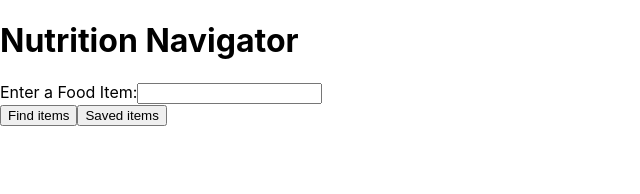
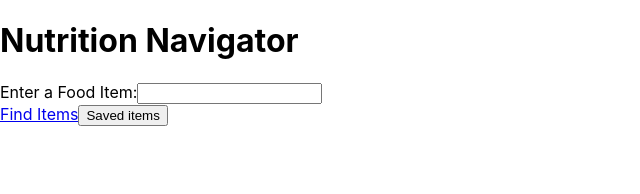
Before and after one commit to Abdul-Bart-Solomon-Co/nutrition-navigator-, a React (Create React App) app: page / in a window 1280 px wide. Shown: the top 194 px of the page, without its empty margins (0-640 px from the left). Built offline with nearby package versions, Linux system fonts and the light colour scheme.

Commit message:
refactored food list component :fire::fire:

```diff
--- a/package.json
+++ b/package.json
@@ -9,6 +9,7 @@
     "axios": "^0.25.0",
     "react": "^17.0.2",
     "react-dom": "^17.0.2",
+    "react-router-dom": "^6.2.1",
     "react-scripts": "^5.0.0",
     "web-vitals": "^2.1.4"
   },
--- a/src/App.js
+++ b/src/App.js
@@ -1,10 +1,13 @@
 import './App.css';
 import { filterByTagId, filteredNutrients } from "./utils.js";
 import axios from "axios";
+import { Route, Routes, Links, Link } from "react-router-dom";
+
 
 import { useState, useEffect } from 'react';
 import NutrientsDetail from './components/NutrientsDetails';
 import Comparisons from './components/Comparisons';
+import { FoodList } from './components/FoodList';
 function App() {
 
   const [ userInput, setUserInput ] = useState('');
@@ -132,29 +135,24 @@ function App() {
       <main>
         <section>
           <div>
-            <button>Find items</button>
+            <Link to="/">Find Items</Link>
             <button>Saved items</button>
           </div>
-          {
-            foodArray.map((foodItem) => {
-              return(
-                <div key={foodItem.tag_id + foodItem.food_name}>
-                  <img src={foodItem.photo.thumb} alt={`This is ${foodItem.food_name}`} />
-                  <h2>{foodItem.food_name}</h2>
-                  <button onClick={() => handleDetailClick(foodItem.food_name)}>Details</button>
-                </div>
-              )
-            })
-          }
-          { Object.keys(foodItemDetails).length > 0 &&
-            <NutrientsDetail {...foodItemDetails} handleCompare={handleCompare} />
-          }
+          {/* <FoodList foodArray={foodArray} handleDetailClick={handleDetailClick}/> */}
+
+
         </section>
         <Comparisons comparisonsArray={comparisonsArray}/>
       </main>
+
+      <Routes>
+        <Route path='/' element={ <FoodList foodArray={foodArray} handleDetailClick={handleDetailClick} foodItemDetails={foodItemDetails} handleCompare={handleCompare}/>}/>
+      </Routes>
     </div>
   );
 }
+
+
 
 export default App;
 
--- /dev/null
+++ b/src/components/FoodList.js
@@ -0,0 +1,30 @@
+import NutrientsDetail from "./NutrientsDetails"
+
+
+export const FoodList = ({ foodArray, handleDetailClick, foodItemDetails, handleCompare }) => {
+
+
+    return(
+        <section>
+            {
+                foodArray.map((foodItem) => {
+                    return (
+                        <div key={foodItem.tag_id + foodItem.food_name}>
+                            <img src={foodItem.photo.thumb} alt={`This is ${foodItem.food_name}`} />
+                            <h2>{foodItem.food_name}</h2>
+                            <button onClick={() => handleDetailClick(foodItem.food_name)}>Details</button>
+                        </div>
+                    )
+                })
+
+
+            }
+
+            {
+            Object.keys(foodItemDetails).length > 0 &&
+                <NutrientsDetail {...foodItemDetails} handleCompare={handleCompare} />
+            }
+        </section>
+    )
+
+}
--- a/src/index.js
+++ b/src/index.js
@@ -3,10 +3,13 @@ import ReactDOM from 'react-dom';
 import './index.css';
 import App from './App';
 import reportWebVitals from './reportWebVitals';
+import { BrowserRouter } from "react-router-dom";
 
 ReactDOM.render(
   <React.StrictMode>
-    <App />
+    <BrowserRouter>
+      <App />
+    </BrowserRouter>
   </React.StrictMode>,
   document.getElementById('root')
 );
```
Also changed, not shown: 1 other file (tests, documents, lock files or other folders).
